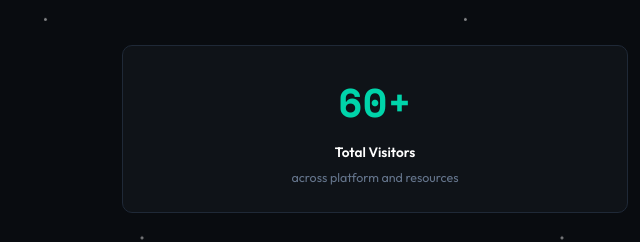
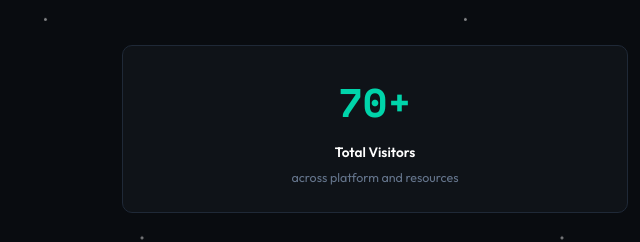
Before and after one commit to arnavvenkatesh/space-systems-lab, a plain HTML site: page impact.html in a window 1280 px wide. Shown: the part 467-709 px from the top of the page, 0-640 px from the left. Drawn offline with nearby package versions, Linux system fonts and the light colour scheme.

```diff
--- a/impact.html
+++ b/impact.html
@@ -113,7 +113,7 @@
 <div class="big-metrics">
 
 <div class="big-metric">
-<span class="big-num">60+</span>
+<span class="big-num">70+</span>
 <span class="big-label">Total Visitors</span>
 <span class="big-sub">across platform and resources</span>
 </div>
```
